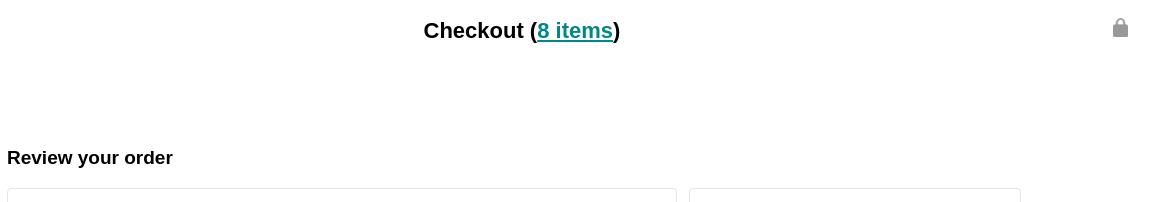
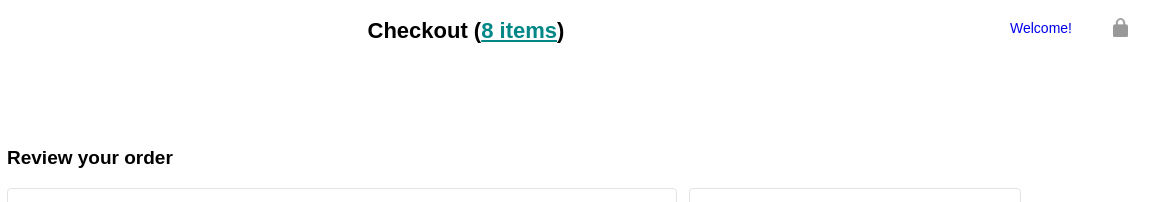
Before and after one commit to Cong-Lyu/Amazon_project, a plain HTML site: page Websites/Amazon_checkout.html in a window 1280 px wide. Shown: the top 202 px of the page, 126-1280 px from the left. Drawn offline with nearby package versions, Linux system fonts and the light colour scheme.

```diff
--- a/Styles/checkout_website_header.css
+++ b/Styles/checkout_website_header.css
@@ -35,6 +35,23 @@
 .items-anchor:hover {
   cursor: pointer;
 }
+.right-section {
+  display: flex;
+  align-items: center;
+}
+.welcome-anchor {
+  border: 1px solid white;
+  width: 80px;
+  text-decoration: none;
+  font-family: Arial;
+  font-size: 14px;
+  margin-right: 10px;
+  padding: 10px 10px;
+}
+.welcome-anchor:hover {
+  border: 1px solid rgb(14, 14, 14);
+  cursor: pointer;
+}
 .ckeckoutPage-lock-icon {
   height: 19px;
   width: 19px;
--- a/Websites/Amazon_checkout.html
+++ b/Websites/Amazon_checkout.html
@@ -18,7 +18,13 @@
       <p class="checkout-header-title">
         Checkout (<a class="items-anchor" href="./Amazon_products.html">8 items</a>)
       </p>
-      <img class="ckeckoutPage-lock-icon" src="../Images/icon-image/checkout-lock-icon.jpg">
+      <div class="right-section">
+        <a class="welcome-anchor" href="https://google.com">
+          Welcome!
+        </a>
+        <img class="ckeckoutPage-lock-icon" src="../Images/icon-image/checkout-lock-icon.jpg">
+      </div>
+
     </div>
 
     <div class="ckeckout-content">
```
